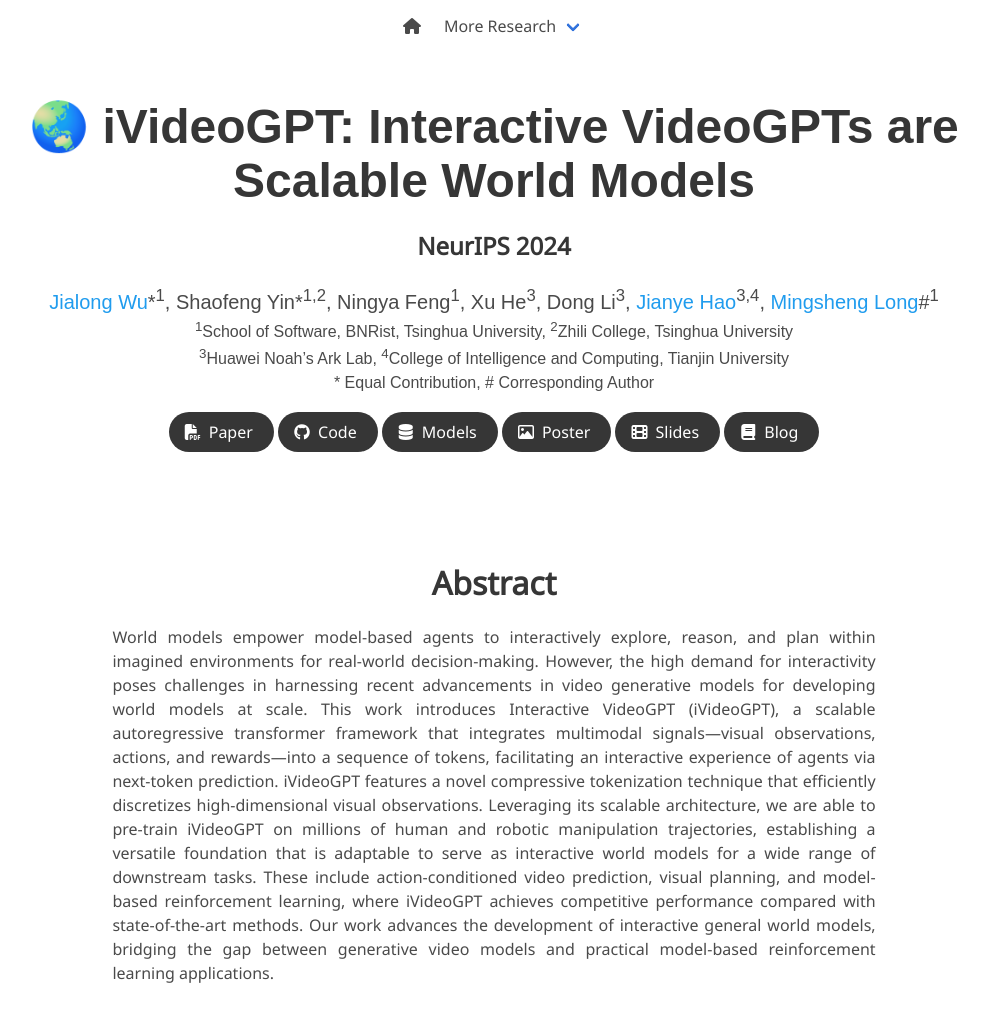
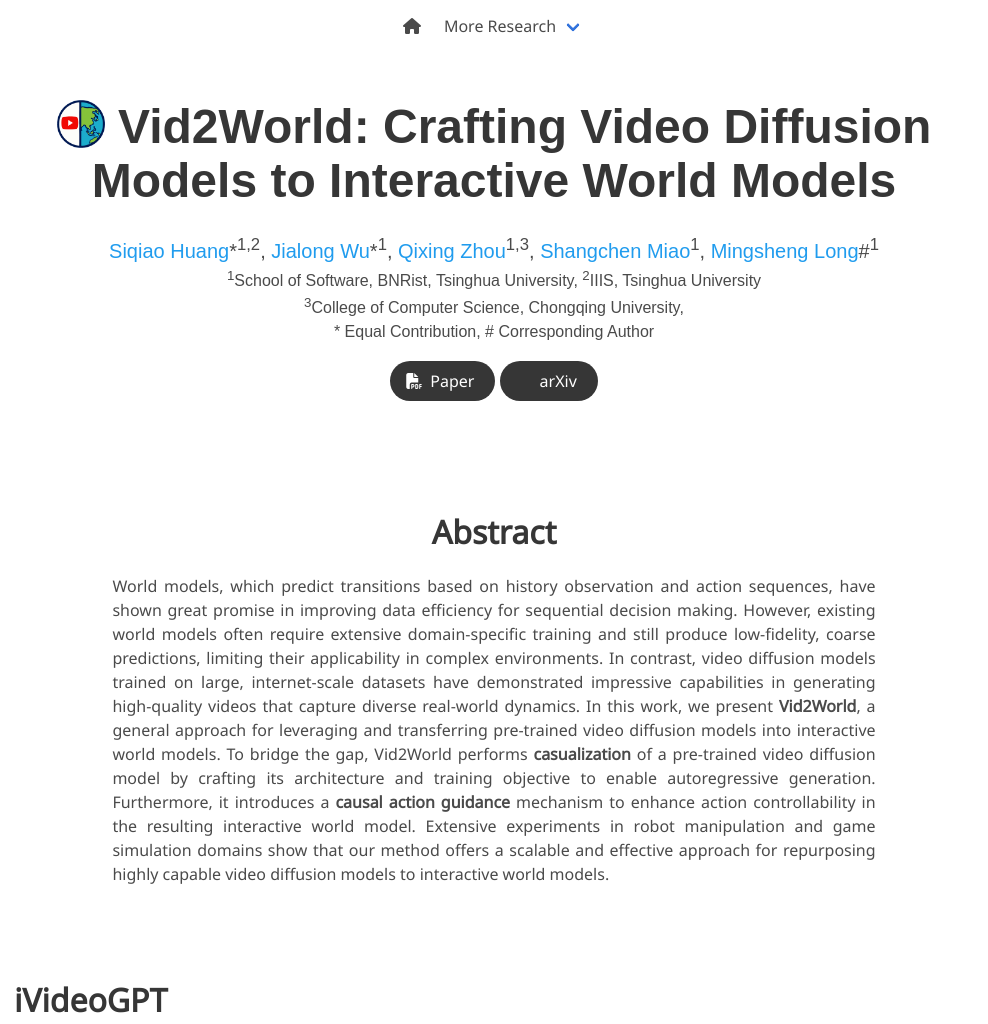
Before and after one commit to knightnemo/vid2world, a plain HTML site: page index.html in a window 1280 px wide. Shown: the top 1024 px of the page, without its empty margins (146-1134 px from the left). Drawn offline with nearby package versions, Linux system fonts and the light colour scheme; some icons are missing; a web font is replaced by a local one.

Commit message:
title done commit

```diff
--- a/index.html
+++ b/index.html
@@ -3,10 +3,10 @@
 <head>
   <meta charset="utf-8">
   <meta name="description"
-        content="iVideoGPT: Interactive VideoGPTs are Scalable World Models">
-  <meta name="keywords" content="iVideoGPT, World Model, Model-based Reinforcement Learning">
+        content="Vid2World: Crafting Video Diffusion Models to Interactive World Models">
+  <meta name="keywords" content="Vid2World, World Model, Video Diffusion Model">
   <meta name="viewport" content="width=device-width, initial-scale=1">
-  <title>iVideoGPT</title>
+  <title>Vid2World</title>
 
   <link href="https://fonts.googleapis.com/css?family=Google+Sans|Noto+Sans|Castoro"
         rel="stylesheet">
@@ -62,26 +62,19 @@
     <div class="container is-max-desktop">
       <div class="columns is-centered">
         <div class="column has-text-centered">
-          <h1 class="title is-1 publication-title">🌏 iVideoGPT: Interactive VideoGPTs are Scalable World Models</h1>
 
-          <h3 class="title is-4">NeurIPS 2024</h3>
+          <h1 class="title is-1 publication-title"><img src="static/images/logo.png" alt="Logo" style="height: 1em; vertical-align: top; margin-right: 0em;"> Vid2World: Crafting Video Diffusion Models to Interactive World Models</h1>
+          <!-- <h3 class="title is-4">NeurIPS 2024</h3> -->
 
           <div class="is-size-5 publication-authors">
             <span class="author-block">
+              <a href="https://knightnemo.github.io/">Siqiao Huang</a>*<sup>1,2</sup>,</span>
+            <span class="author-block">
               <a href="https://manchery.github.io/">Jialong Wu</a>*<sup>1</sup>,</span>
             <span class="author-block">
-              Shaofeng Yin*<sup>1,2</sup>,</span>
+              <a href="https://github.com/potatoQi">Qixing Zhou</a><sup>1,3</sup>,</span>
             <span class="author-block">
-              Ningya Feng<sup>1</sup>,
-            </span>
-            <span class="author-block">
-              Xu He<sup>3</sup>,
-            </span>
-            <span class="author-block">
-              Dong Li<sup>3</sup>,
-            </span>
-            <span class="author-block">
-              <a href="http://www.icdai.org/jianye.html">Jianye Hao</a><sup>3,4</sup>,
+              <a href="https://openreview.net/profile?id=~Shangchen_Miao1">Shangchen Miao</a><sup>1</sup>,
             </span>
             <span class="author-block">
               <a href="http://ise.thss.tsinghua.edu.cn/~mlong/">Mingsheng Long</a>#<sup>1</sup>
@@ -90,11 +83,10 @@
 
           <div class="is-size-6 publication-authors">
             <span class="author-block"><sup>1</sup>School of Software, BNRist, Tsinghua University,</span>
-            <span class="author-block"><sup>2</sup>Zhili College, Tsinghua University</span>
+            <span class="author-block"><sup>2</sup>IIIS, Tsinghua University</span>
           </div>
           <div class="is-size-6 publication-authors">
-            <span class="author-block"><sup>3</sup>Huawei Noah’s Ark Lab,</span>
-            <span class="author-block"><sup>4</sup>College of Intelligence and Computing, Tianjin University</span>
+            <span class="author-block"><sup>3</sup>College of Computer Science, Chongqing University,</span>
           </div>
           <div class="is-size-6 publication-authors">
             <span class="author-block">* Equal Contribution,</span>
@@ -105,7 +97,7 @@
             <div class="publication-links">
               <!-- PDF Link. -->
               <span class="link-block">
-                <a target="_blank" href="https://arxiv.org/abs/2405.15223"
+                <a target="_blank" href="TBD"
                    class="external-link button is-normal is-rounded is-dark">
                   <span class="icon">
                       <i class="fas fa-file-pdf"></i>
@@ -115,6 +107,7 @@
               </span>
 
               <!-- Code Link. -->
+               <!--
               <span class="link-block">
                 <a target="_blank" href="https://github.com/thuml/iVideoGPT"
                   class="external-link button is-normal is-rounded is-dark">
@@ -124,8 +117,10 @@
                   <span>Code</span>
                   </a>
               </span>
+              -->
+              <!-- Model Link. -->
+              <!--
 
-              <!-- Model Link. -->
               <span class="link-block">
                 <a target="_blank" href="https://huggingface.co/collections/thuml/ivideogpt-674c59cae32231024d82d6c5"
                   class="external-link button is-normal is-rounded is-dark">
@@ -135,8 +130,9 @@
                   <span>Models</span>
                   </a>
               </span>
-
+              -->
               <!-- Poster Link. -->
+              <!--
               <span class="link-block">
                 <a target="_blank" href="https://manchery.github.io/assets/pub/nips2024_ivideogpt/poster.pdf"
                   class="external-link button is-normal is-rounded is-dark">
@@ -146,8 +142,9 @@
                   <span>Poster</span>
                   </a>
               </span>
-
+              -->
               <!-- Slides Link. -->
+              <!--
               <span class="link-block">
                 <a target="_blank" href="https://manchery.github.io/assets/pub/nips2024_ivideogpt/slides.pdf"
                   class="external-link button is-normal is-rounded is-dark">
@@ -157,8 +154,18 @@
                   <span>Slides</span>
                   </a>
               </span>
-
+              -->
+              <span class="link-block">
+                <a href="TBD"
+                   class="external-link button is-normal is-rounded is-dark">
+                  <span class="icon">
+                      <i class="ai ai-arxiv"></i>
+                  </span>
+                  <span>arXiv</span>
+                </a>
+              </span>
               <!-- Blog Link. -->
+              <!--
               <span class="link-block">
                 <a target="_blank" href="https://mp.weixin.qq.com/s/D94aamdqtO9WLekr4BSCUw"
                   class="external-link button is-normal is-rounded is-dark">
@@ -168,6 +175,7 @@
                   <span>Blog</span>
                   </a>
               </span>
+            -->
             </div>
           </div>
         </div>
@@ -185,22 +193,20 @@
         <h2 class="title is-3">Abstract</h2>
         <div class="content has-text-justified">
           <p>
-            World models empower model-based agents to interactively explore, reason, and plan
-            within imagined environments for real-world decision-making. However, the high demand
-            for interactivity poses challenges in harnessing recent advancements in video generative
-            models for developing world models at scale. This work introduces Interactive VideoGPT
-            (iVideoGPT), a scalable autoregressive transformer framework that integrates multimodal
-            signals—visual observations, actions, and rewards—into a sequence of tokens, facilitating
-            an interactive experience of agents via next-token prediction. iVideoGPT features a novel
-            compressive tokenization technique that efficiently discretizes high-dimensional visual
-            observations. Leveraging its scalable architecture, we are able to pre-train iVideoGPT
-            on millions of human and robotic manipulation trajectories, establishing a versatile
-            foundation that is adaptable to serve as interactive world models for a wide range of
-            downstream tasks. These include action-conditioned video prediction, visual planning,
-            and model-based reinforcement learning, where iVideoGPT achieves competitive performance
-            compared with state-of-the-art methods. Our work advances the development of interactive
-            general world models, bridging the gap between generative video models and practical
-            model-based reinforcement learning applications.
+            World models, which predict transitions based on history observation and action sequences,
+            have shown great promise in improving data efficiency for sequential decision making.
+            However, existing world models often require extensive domain-specific training
+            and still produce low-fidelity, coarse predictions, limiting their applicability in complex environments.
+             In contrast, video diffusion models trained on large, internet-scale datasets have
+             demonstrated impressive capabilities in generating high-quality videos that
+             capture diverse real-world dynamics. In this work, we present <b>Vid2World</b>,
+             a general approach for leveraging and transferring pre-trained video diffusion models into interactive world models.
+             To bridge the gap, Vid2World performs <b>casualization</b> of a pre-trained video diffusion model
+             by crafting its architecture and training objective to enable autoregressive generation.
+             Furthermore, it introduces a <b>causal action guidance</b> mechanism to enhance action
+             controllability in the resulting interactive world model. Extensive experiments in robot manipulation
+             and game simulation domains show that our method offers a scalable and effective approach for repurposing
+             highly capable video diffusion models to interactive world models.
           </p>
         </div>
       </div>
```
Also changed, not shown: static/images/logo.png (added).
